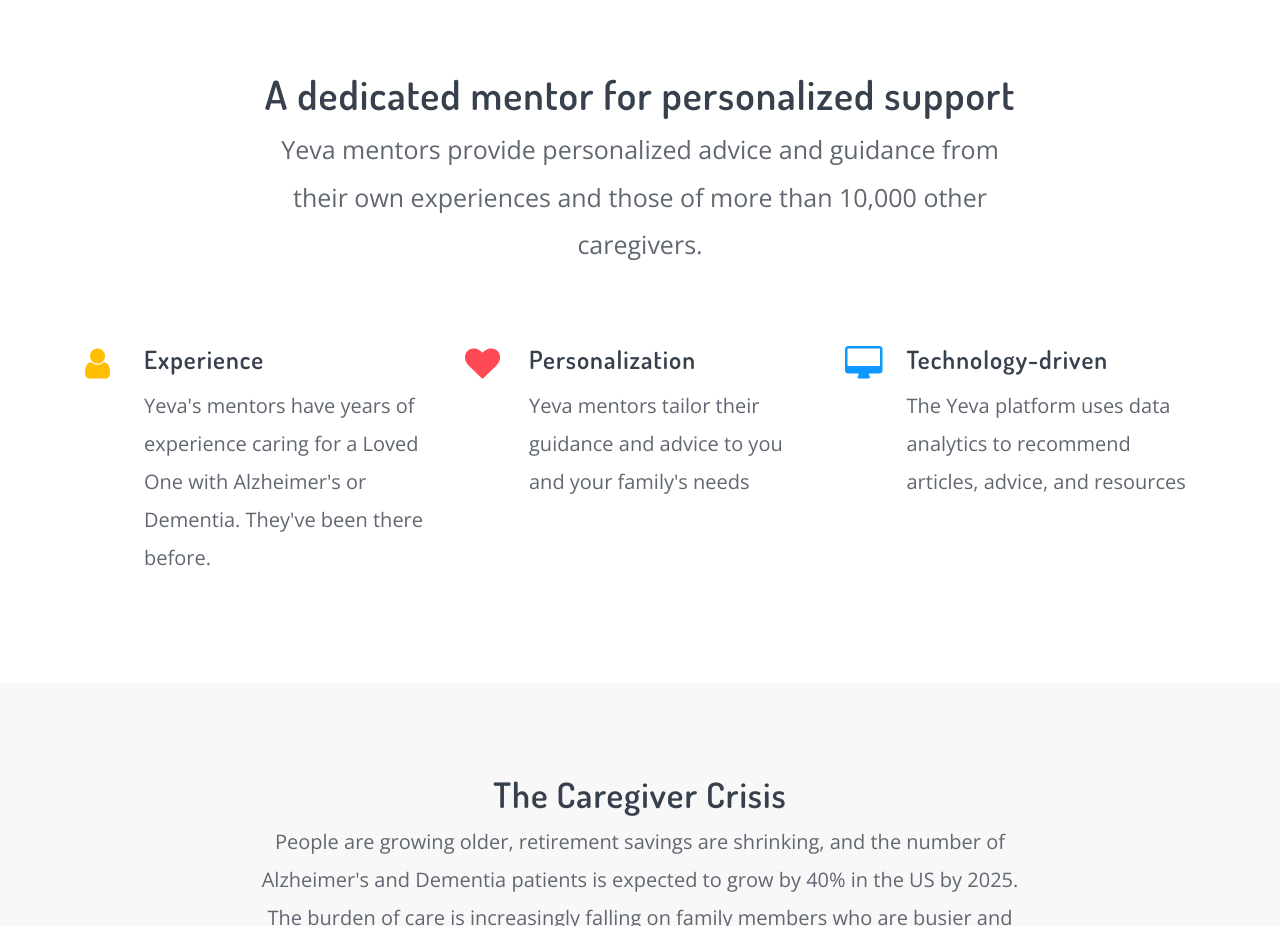
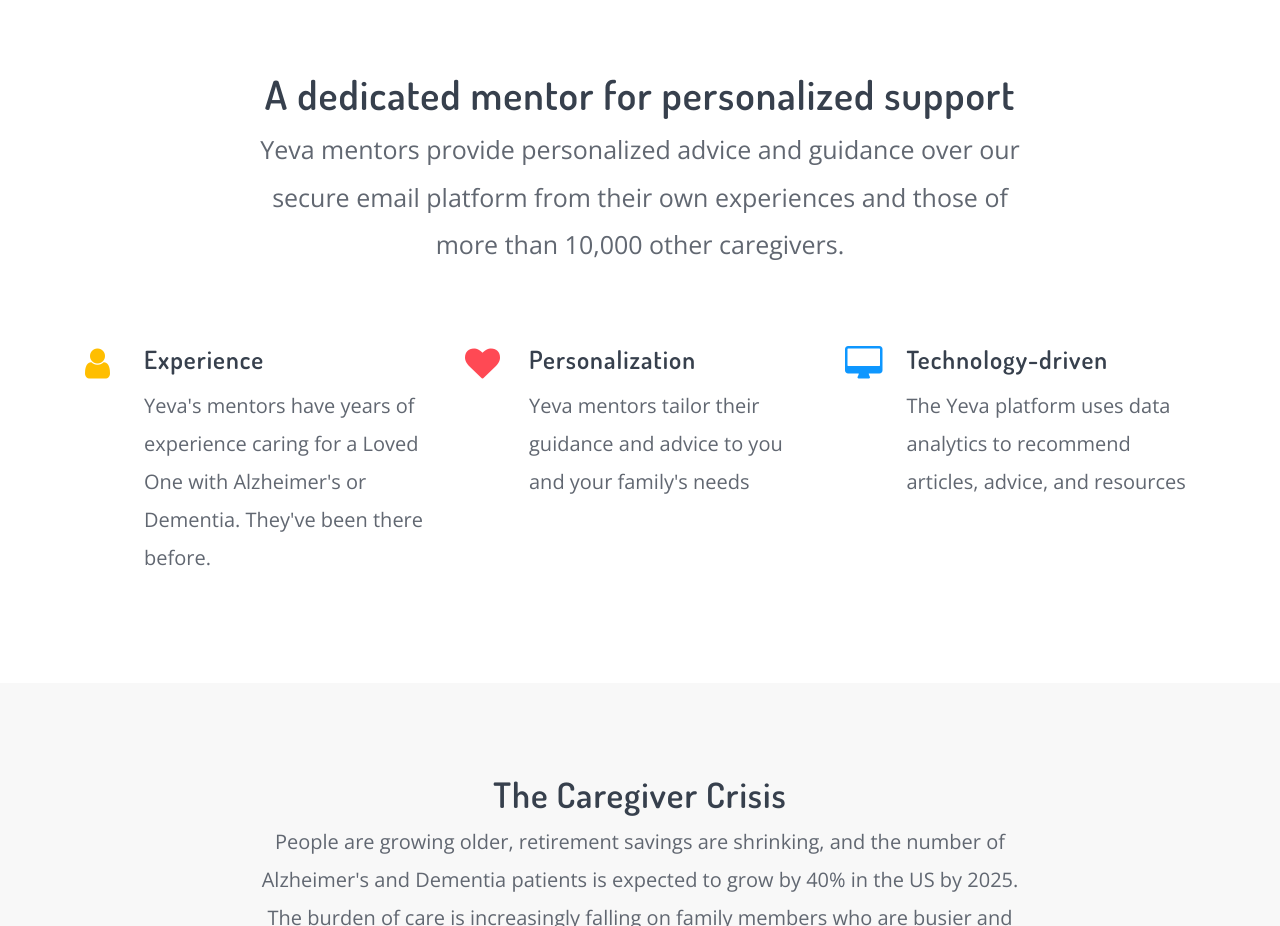
Before and after one commit to yevadev/yevadev.github.io, a plain HTML site: page index.html in a window 1280 px wide. Shown: the part 820-1746 px from the top of the page. Drawn offline with nearby package versions, Linux system fonts and the light colour scheme; a script that the page names is missing.

Commit message:
Added email

```diff
--- a/index.html
+++ b/index.html
@@ -115,7 +115,7 @@
         	<header class="section-header">
             <!-- <small>Learn More</small> -->
             <h2 class="fs-40">A dedicated mentor for personalized support</h2>
-            <p class="lead fs-25">Yeva mentors provide personalized advice and guidance from their own experiences and those of more than 10,000 other caregivers.</p>
+            <p class="lead fs-25">Yeva mentors provide personalized advice and guidance over our secure email platform from their own experiences and those of more than 10,000 other caregivers.</p>
           </header>
 
           <div class="row gap-y">
```
Also changed, not shown: 1 other file.
